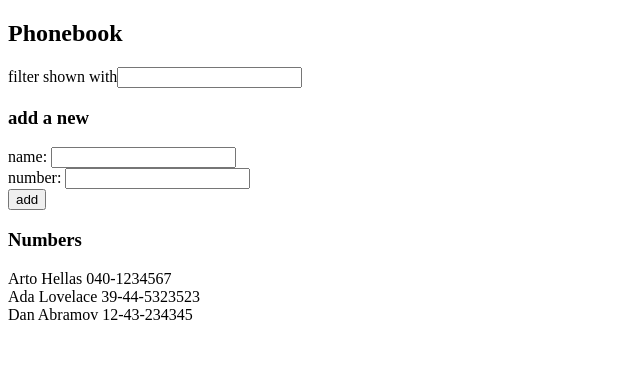
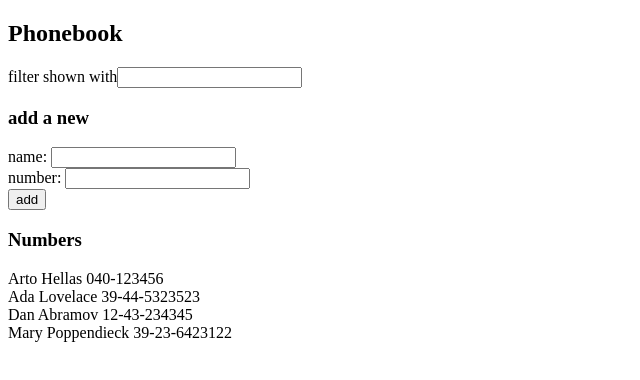
Before and after one commit to Gwasagir/fullstack_open, a React (Vite) app in the folder part2/phonebook/: page / in a window 1280 px wide. Shown: the top 380 px of the page, without its empty margins (0-640 px from the left). Built offline with nearby package versions, Linux system fonts and the light colour scheme; data requests are answered from the project's data file.

Commit message:
Done 2.11

```diff
--- a/part2/phonebook/package.json
+++ b/part2/phonebook/package.json
@@ -7,9 +7,11 @@
     "dev": "vite",
     "build": "vite build",
     "lint": "eslint src --ext js,jsx --report-unused-disable-directives --max-warnings 0",
-    "preview": "vite preview"
+    "preview": "vite preview",
+    "server": "json-server -p3001 --watch db.json"
   },
   "dependencies": {
+    "axios": "^1.4.0",
     "react": "^18.2.0",
     "react-dom": "^18.2.0"
   },
@@ -21,6 +23,7 @@
     "eslint-plugin-react": "^7.32.2",
     "eslint-plugin-react-hooks": "^4.6.0",
     "eslint-plugin-react-refresh": "^0.3.4",
+    "json-server": "^0.17.3",
     "vite": "^4.3.9"
   }
 }
--- a/part2/phonebook/src/App.jsx
+++ b/part2/phonebook/src/App.jsx
@@ -1,15 +1,13 @@
-import { useState } from 'react'
+import { useState, useEffect } from 'react'
 import GetNumbers from './components/GetNumbers'
 import AddPerson from './components/AddPerson'
 import Filter from './components/Filter'
+import axios from 'axios'
+
 
 const App = () => {
   // Hooks
-  const [persons, setPersons] = useState([
-    { name: 'Arto Hellas', number: '040-1234567', id: 1 },
-    { name: 'Ada Lovelace', number: '39-44-5323523', id: 2 },
-    { name: 'Dan Abramov', number: '12-43-234345', id: 3 }
-  ])
+  const [persons, setPersons] = useState([])
   const [newName, setNewName] = useState('')
   const [newNumber, setNewNumber] = useState('')
   const [filterValue, setFilterValue] = useState('')
@@ -18,6 +16,16 @@
   const handleAddName = (event) => setNewName(event.target.value)
   const handleAddNum = (event) => setNewNumber(event.target.value)
   const handleFilter = (event) => setFilterValue(event.target.value)
+
+  // Effect Hook for fetching data
+  const hook = () => {
+    axios
+      .get('http://localhost:3001/persons')
+      .then(response => {
+        setPersons(response.data)
+      })
+  }
+  useEffect(hook, [])
 
   return (
     <div>
```
Also changed, not shown: 1 other file (tests, documents, lock files or other folders).
